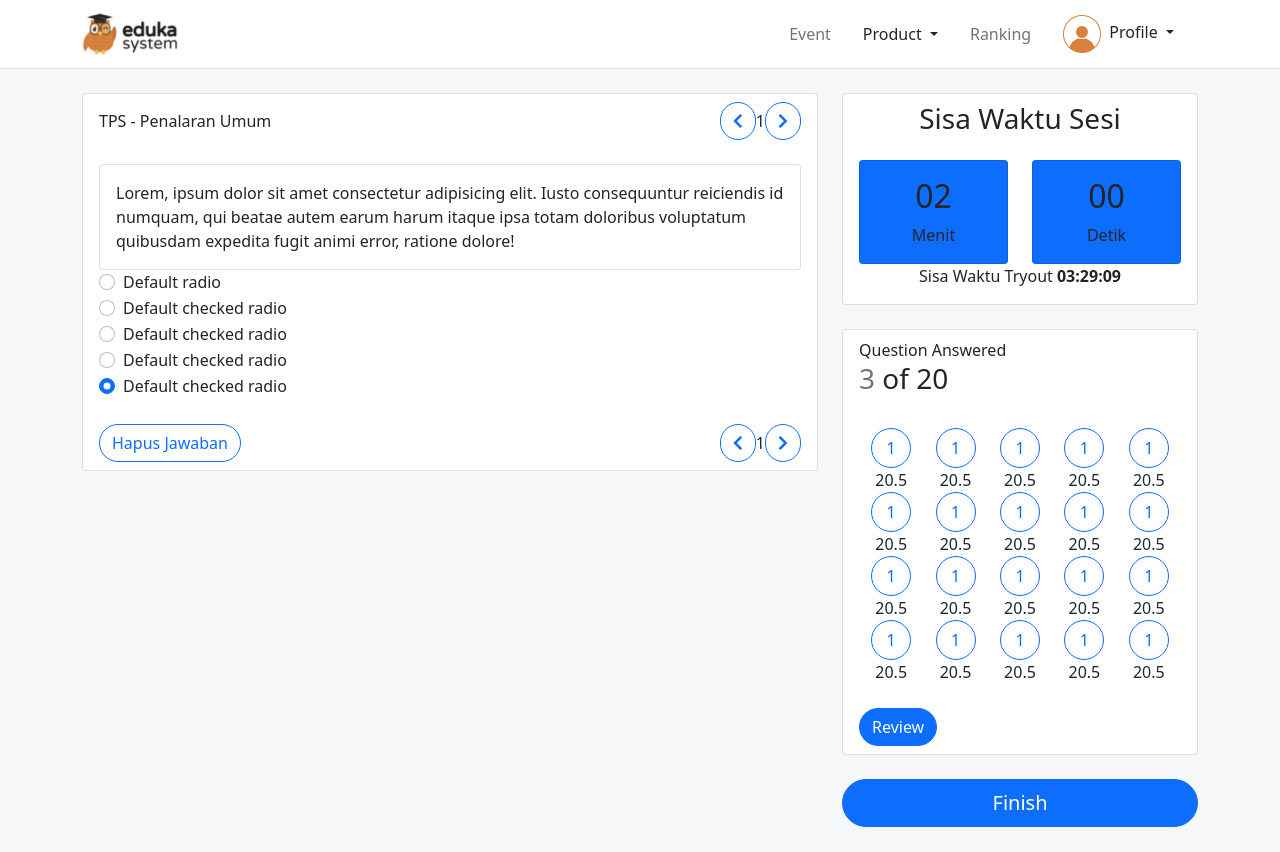
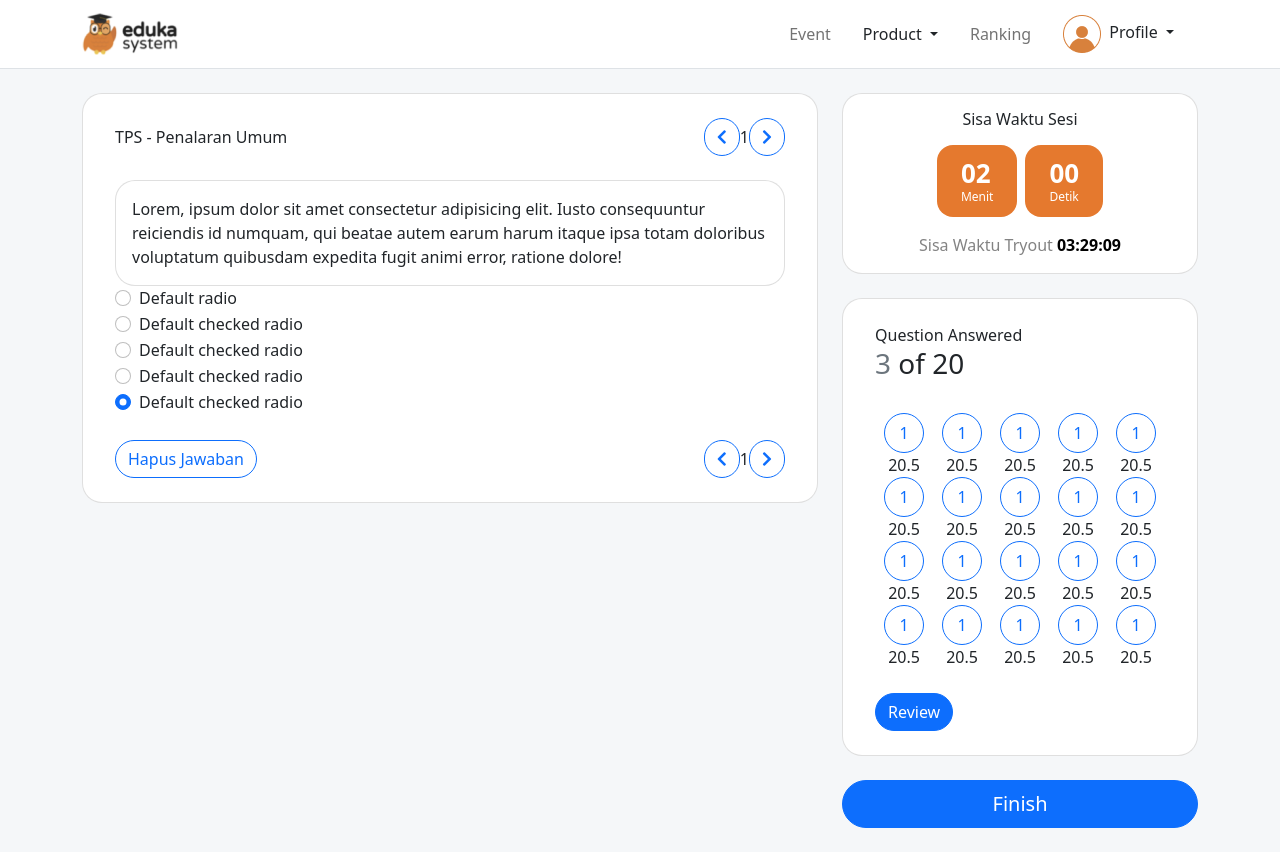
Before and after one commit to dianramdhani/dian-eduka-fe-assessment, a Vue app: page / in a window 1280 px wide. Built offline with nearby package versions, Linux system fonts and the light colour scheme.

Commit message:
init style time-remaining

```diff
--- /dev/null
+++ b/src/assets/scss/_color.scss
@@ -0,0 +1,2 @@
+$primary: #e5792e;
+$white: #fff;
--- a/src/assets/scss/_custom.scss
+++ b/src/assets/scss/_custom.scss
@@ -1,3 +1,11 @@
 @import "../../../node_modules/bootstrap/scss/bootstrap.scss";
 
-$primary: #d8813c;
+.btn-rounded {
+  border-radius: 2rem;
+}
+
+.card-header,
+.card-footer {
+  border: unset;
+  background: unset;
+}
--- /dev/null
+++ b/src/assets/scss/components/_card.scss
@@ -0,0 +1,6 @@
+.card {
+  padding: 1rem;
+  background-color: $white;
+  border: 1px solid rgba(0, 0, 0, 0.125);
+  border-radius: 1.25rem;
+}
--- /dev/null
+++ b/src/assets/scss/components/_time-remaining.scss
@@ -0,0 +1,45 @@
+.time-remaining {
+  display: flex;
+  flex-direction: column;
+  justify-content: center;
+  align-items: center;
+  gap: 1rem;
+
+  &__title {
+    font-size: 1rem;
+    margin: 0;
+  }
+
+  &__time {
+    font-size: 1.625rem;
+    font-weight: bold;
+    color: $white;
+    display: flex;
+    justify-content: center;
+    gap: 0.5rem;
+
+    div {
+      padding: 0.75rem 1.5rem;
+      background-color: $primary;
+      line-height: 2rem;
+      border-radius: 1rem;
+
+      span {
+        display: block;
+        font-size: 0.75rem;
+        font-weight: 400;
+        line-height: 1rem;
+      }
+    }
+  }
+
+  &__remainder {
+    font-size: 1rem;
+    color: #838383;
+
+    span {
+      color: #000;
+      font-weight: bold;
+    }
+  }
+}
--- a/src/assets/scss/style.scss
+++ b/src/assets/scss/style.scss
@@ -1,15 +1,8 @@
 @import "custom";
+@import "color";
+@import "components/card";
+@import "components/time-remaining";
 
 body {
   background-color: #f5f7f9;
 }
-
-.btn-rounded {
-  border-radius: 2rem;
-}
-
-.card-header,
-.card-footer {
-  border: unset;
-  background: unset;
-}
--- a/src/components/TimeRemaining.vue
+++ b/src/components/TimeRemaining.vue
@@ -1,40 +1,12 @@
 <template>
-  <div class="card">
-    <h3 class="card-header mb-0 text-center">Sisa Waktu Sesi</h3>
-    <div class="card-body">
-      <div class="row">
-        <div class="col">
-          <div
-            class="
-              card card-body
-              d-flex
-              align-items-center
-              justify-content-center
-              bg-primary
-            "
-          >
-            <h2>02</h2>
-            Menit
-          </div>
-        </div>
-        <div class="col">
-          <div
-            class="
-              card card-body
-              d-flex
-              align-items-center
-              justify-content-center
-              bg-primary
-            "
-          >
-            <h2>00</h2>
-            Detik
-          </div>
-        </div>
-      </div>
-      <p class="text-center mb-0">
-        Sisa Waktu Tryout <strong>03:29:09</strong>
-      </p>
+  <div class="card time-remaining">
+    <h3 class="time-remaining__title">Sisa Waktu Sesi</h3>
+    <div class="time-remaining__time">
+      <div>02 <span>Menit</span></div>
+      <div>00 <span>Detik</span></div>
+    </div>
+    <div class="time-remaining__remainder">
+      Sisa Waktu Tryout <span>03:29:09</span>
     </div>
   </div>
 </template>
```
